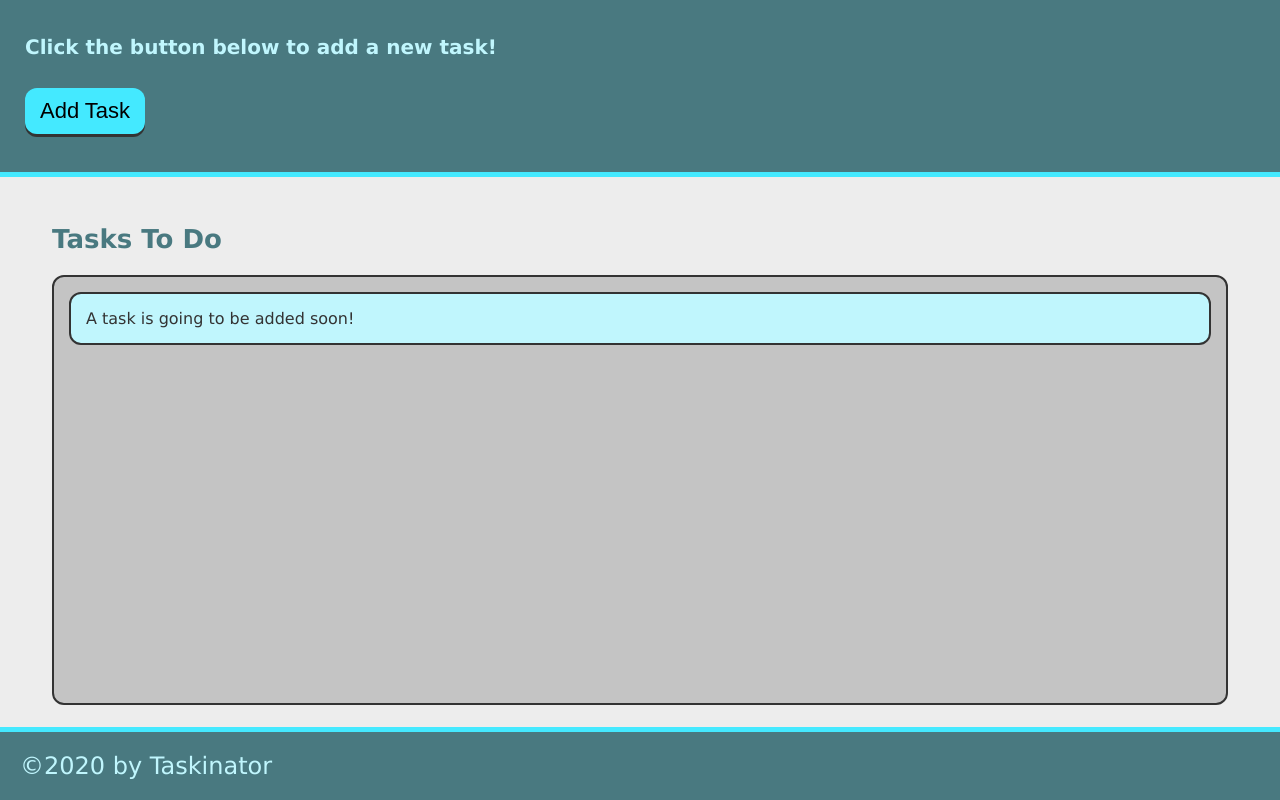
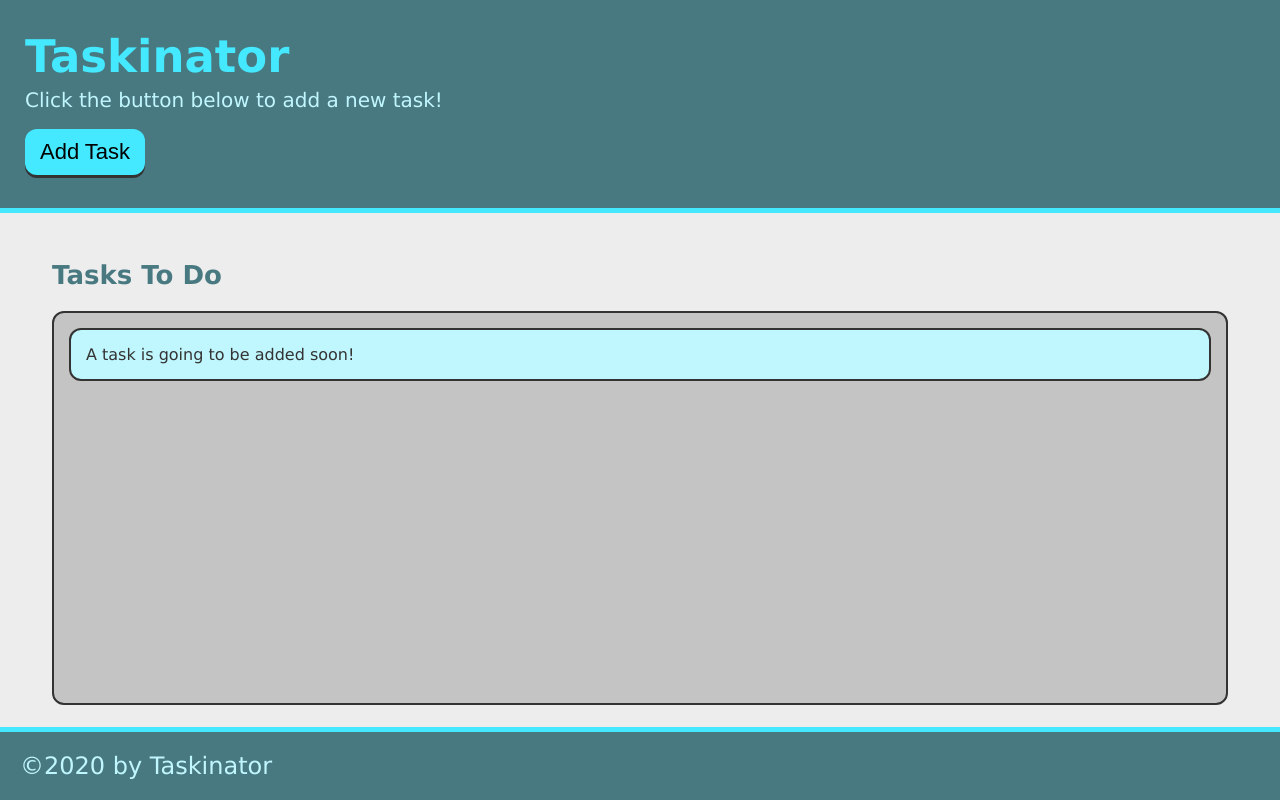
Before and after one commit to Tyl3r-s/Taskinator, a plain HTML site: page index.html in a window 1280 px wide. Drawn offline with Linux system fonts and the light colour scheme.

Commit message:
new code

```diff
--- a/index.html
+++ b/index.html
@@ -10,13 +10,13 @@
 </head>
 
 <body>
+
   <header>
-        <h1 class="page-title">
+    <h1 class="page-title">Taskinator</h1>
     <p>Click the button below to add a new task!</p>
     <button class="btn" id="save-task">Add Task</button>
-        </h1>
   </header>
-    <script src="./assets/js/script.js"></script>
+
   <main class="page-content">
     <section class="task-list-wrapper">
       <h2 class="list-title">Tasks To Do</h2>
@@ -25,9 +25,11 @@
       </ul>
     </section>
   </main>
+
   <footer>
     &copy;2020 by Taskinator
   </footer>
+
   <script src="./assets/js/script.js"></script>
 </body>
 
```
Also changed, not shown: assets/js/script.js (+4 -4 lines), assets/images/select-arrow.svg. Lines whose indentation alone changed are shown as unchanged.
